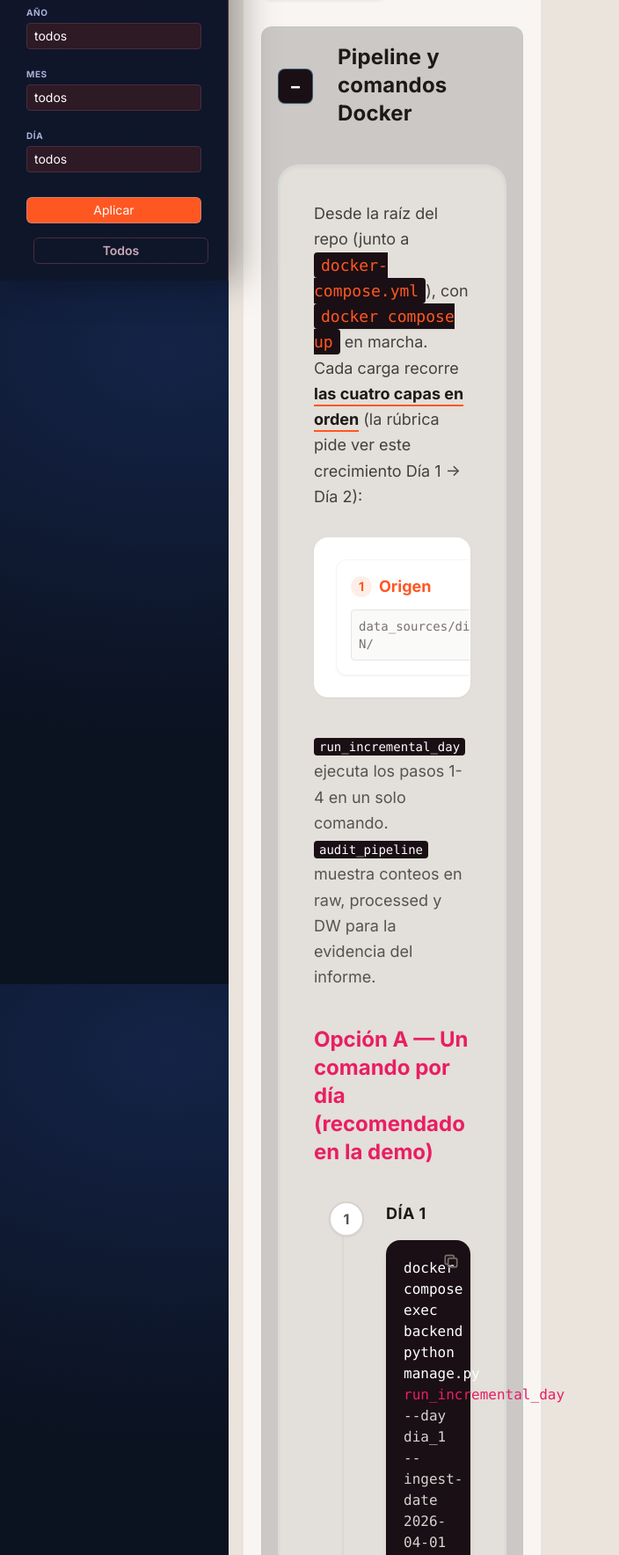
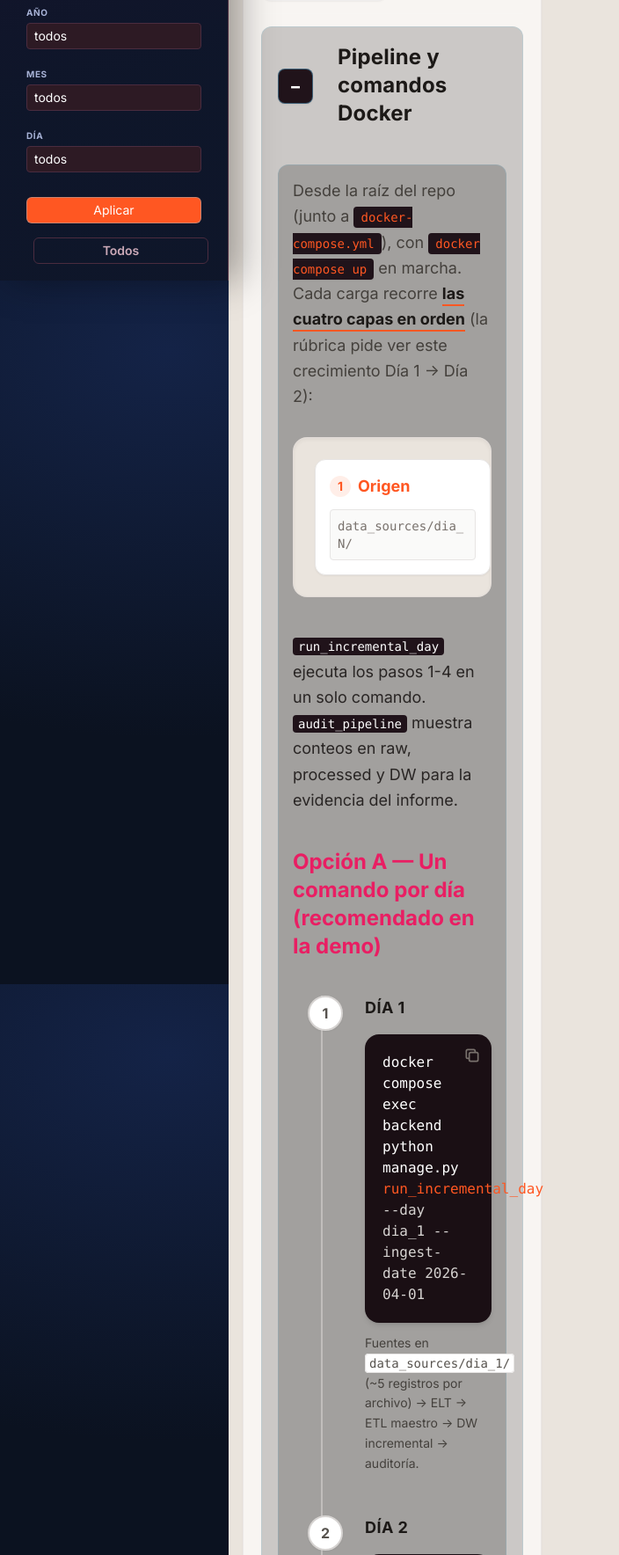
Before and after one commit to Tornadusk/RetailStart, a Django app: page /evidence/ in a window 1280 px wide. Shown: the part 481-2249 px from the top of the page at 88% size, without its empty margins (0-704 px from the left). Run offline with Django 5.2, Linux system fonts and the light colour scheme; data that the repository does not hold is empty; some libraries are stand-ins or nearby versions.

Commit message:
cambios en css

```diff
--- a/backend/templates/core/includes/pipeline_docker_commands.html
+++ b/backend/templates/core/includes/pipeline_docker_commands.html
@@ -4,56 +4,56 @@ data_sources/dia_N -> run_elt_ingest -> raw -> run_etl --append-master -> proces
 -> load_dw --incremental -> Postgres -> audit_pipeline (evidencia).
 Incluida desde analytics, home, evidence y flow.
 {% endcomment %}
-<div class="pipelineCard bg-[#e3dfda] rounded-3xl p-6 md:p-10 mt-2 shadow-inner{% if pipeline_aside %} pipelineCard--aside{% endif %}">
+<div class="pipelineCard mt-2{% if pipeline_aside %} pipelineCard--aside{% endif %}">
 
   <p class="text-lg text-stone-700 mb-8 leading-relaxed">
-    Desde la raíz del repo (junto a <code class="bg-mars-bg text-mars-accent px-2 py-1 rounded shadow-sm">docker-compose.yml</code>), con <code class="bg-mars-bg text-mars-accent px-2 py-1 rounded shadow-sm">docker compose up</code> en marcha.
-    Cada carga recorre <strong class="border-b-2 border-mars-accent pb-0.5 text-stone-900">las cuatro capas en orden</strong> (la rúbrica pide ver este crecimiento Día 1 -> Día 2):
+    Desde la raíz del repo (junto a <code class="bg-[#20131a] text-[#ff5722] px-2 py-1 rounded text-sm shadow-sm">docker-compose.yml</code>), con <code class="bg-[#20131a] text-[#ff5722] px-2 py-1 rounded text-sm shadow-sm">docker compose up</code> en marcha.
+    Cada carga recorre <strong class="border-b-2 border-[#ff5722] pb-0.5 text-stone-900">las cuatro capas en orden</strong> (la rúbrica pide ver este crecimiento Día 1 -> Día 2):
   </p>
 
-  <div class="bg-white rounded-2xl p-6 flex flex-col md:flex-row items-center md:items-stretch gap-4 overflow-x-auto mb-10 shadow-sm border border-white/50">
-    <div class="bg-white rounded-xl shadow-sm p-4 flex-1 min-w-[200px] flex flex-col border border-stone-100">
-      <div class="text-mars-accent font-bold text-lg mb-3 flex items-center">
-        <span class="bg-mars-accent/10 text-mars-accent font-bold w-6 h-6 inline-flex items-center justify-center rounded-full text-sm mr-2">1</span>
+  <div class="bg-[#EAE4DD] rounded-2xl p-6 flex flex-col md:flex-row items-center md:items-stretch gap-4 overflow-x-auto mb-10 shadow-inner border border-stone-300/40">
+    <div class="bg-white rounded-xl shadow-sm p-4 flex-1 min-w-[200px] flex flex-col border border-stone-200">
+      <div class="text-[#ff5722] font-bold text-lg mb-3 flex items-center">
+        <span class="bg-[#ff5722]/10 text-[#ff5722] font-bold w-6 h-6 inline-flex items-center justify-center rounded-full text-sm mr-2">1</span>
         Origen
       </div>
       <div class="bg-stone-50 border border-stone-200 text-stone-500 font-mono text-sm p-2 rounded mt-auto break-all">data_sources/dia_N/</div>
     </div>
 
-    <div class="text-stone-300 font-bold text-2xl flex items-center justify-center rotate-90 md:rotate-0" aria-hidden="true">&#8594;</div>
+    <div class="text-stone-400 font-bold text-2xl flex items-center justify-center rotate-90 md:rotate-0" aria-hidden="true">&#8594;</div>
 
-    <div class="bg-white rounded-xl shadow-sm p-4 flex-1 min-w-[200px] flex flex-col border border-stone-100">
-      <div class="text-mars-accent font-bold text-lg mb-3 flex items-center">
-        <span class="bg-mars-accent/10 text-mars-accent font-bold w-6 h-6 inline-flex items-center justify-center rounded-full text-sm mr-2">2</span>
+    <div class="bg-white rounded-xl shadow-sm p-4 flex-1 min-w-[200px] flex flex-col border border-stone-200">
+      <div class="text-[#ff5722] font-bold text-lg mb-3 flex items-center">
+        <span class="bg-[#ff5722]/10 text-[#ff5722] font-bold w-6 h-6 inline-flex items-center justify-center rounded-full text-sm mr-2">2</span>
         Raw
       </div>
       <div class="bg-stone-50 border border-stone-200 text-stone-500 font-mono text-sm p-2 rounded mt-auto break-all">data_lake/raw/</div>
     </div>
 
-    <div class="text-stone-300 font-bold text-2xl flex items-center justify-center rotate-90 md:rotate-0" aria-hidden="true">&#8594;</div>
+    <div class="text-stone-400 font-bold text-2xl flex items-center justify-center rotate-90 md:rotate-0" aria-hidden="true">&#8594;</div>
 
-    <div class="bg-white rounded-xl shadow-sm p-4 flex-1 min-w-[200px] flex flex-col border border-stone-100">
-      <div class="text-mars-accent font-bold text-lg mb-3 flex items-center">
-        <span class="bg-mars-accent/10 text-mars-accent font-bold w-6 h-6 inline-flex items-center justify-center rounded-full text-sm mr-2">3</span>
+    <div class="bg-white rounded-xl shadow-sm p-4 flex-1 min-w-[200px] flex flex-col border border-stone-200">
+      <div class="text-[#ff5722] font-bold text-lg mb-3 flex items-center">
+        <span class="bg-[#ff5722]/10 text-[#ff5722] font-bold w-6 h-6 inline-flex items-center justify-center rounded-full text-sm mr-2">3</span>
         Processed
       </div>
       <div class="bg-stone-50 border border-stone-200 text-stone-500 font-mono text-sm p-2 rounded mt-auto break-all">processed/maestro</div>
     </div>
 
-    <div class="text-stone-300 font-bold text-2xl flex items-center justify-center rotate-90 md:rotate-0" aria-hidden="true">&#8594;</div>
+    <div class="text-stone-400 font-bold text-2xl flex items-center justify-center rotate-90 md:rotate-0" aria-hidden="true">&#8594;</div>
 
-    <div class="bg-white rounded-xl shadow-sm p-4 flex-1 min-w-[200px] flex flex-col border border-stone-100">
-      <div class="text-mars-accent font-bold text-lg mb-3 flex items-center">
-        <span class="bg-mars-accent/10 text-mars-accent font-bold w-6 h-6 inline-flex items-center justify-center rounded-full text-sm mr-2">4</span>
+    <div class="bg-white rounded-xl shadow-sm p-4 flex-1 min-w-[200px] flex flex-col border border-stone-200">
+      <div class="text-[#ff5722] font-bold text-lg mb-3 flex items-center">
+        <span class="bg-[#ff5722]/10 text-[#ff5722] font-bold w-6 h-6 inline-flex items-center justify-center rounded-full text-sm mr-2">4</span>
         DW
       </div>
       <div class="bg-stone-50 border border-stone-200 text-stone-500 font-mono text-sm p-2 rounded mt-auto break-all">FactVentas (Postgres)</div>
     </div>
   </div>
 
-  <p class="text-stone-600 mb-10 leading-relaxed text-lg">
-    <code class="bg-mars-bg text-white font-mono rounded px-1.5 py-0.5 text-sm">run_incremental_day</code> ejecuta los pasos 1-4 en un solo comando.
-    <code class="bg-mars-bg text-white font-mono rounded px-1.5 py-0.5 text-sm">audit_pipeline</code> muestra conteos en raw, processed y DW para la evidencia del informe.
+  <p class="text-stone-800 mb-10 leading-relaxed text-lg">
+    <code class="bg-[#20131a] text-white font-mono rounded px-1.5 py-0.5 text-sm">run_incremental_day</code> ejecuta los pasos 1-4 en un solo comando.
+    <code class="bg-[#20131a] text-white font-mono rounded px-1.5 py-0.5 text-sm">audit_pipeline</code> muestra conteos en raw, processed y DW para la evidencia del informe.
   </p>
 
   <h4 class="text-mars-secondary font-bold text-2xl mb-10">Opción A — Un comando por día (recomendado en la demo)</h4>
@@ -71,9 +71,9 @@ Incluida desde analytics, home, evidence y flow.
           <span class="copy-msg opacity-0 text-xs text-mars-accent transition-opacity bg-mars-surface px-2 py-1 rounded">¡Copiado!</span>
           <svg class="w-5 h-5 text-stone-500 group-hover/code:text-white transition-colors" fill="none" stroke="currentColor" viewBox="0 0 24 24"><path stroke-linecap="round" stroke-linejoin="round" stroke-width="2" d="M8 16H6a2 2 0 01-2-2V6a2 2 0 012-2h8a2 2 0 012 2v2m-6 12h8a2 2 0 002-2v-8a2 2 0 00-2-2h-8a2 2 0 00-2 2v8a2 2 0 002 2z"></path></svg>
         </div>
-        <span class="text-white">docker compose exec backend python manage.py</span> <span class="text-mars-secondary">run_incremental_day</span> --day dia_1 --ingest-date 2026-04-01
+        <span class="text-white">docker compose exec backend python manage.py</span> <span class="text-[#ff5722]">run_incremental_day</span> --day dia_1 --ingest-date 2026-04-01
       </div>
-      <p class="text-stone-600 leading-relaxed text-sm">
+      <p class="text-stone-700 leading-relaxed text-sm">
         Fuentes en <code class="bg-white border border-stone-200 text-stone-600 font-mono rounded px-1 py-0.5">data_sources/dia_1/</code> (~5 registros por archivo) -> ELT -> ETL maestro -> DW incremental -> auditoría.
       </p>
     </div>
@@ -89,9 +89,9 @@ Incluida desde analytics, home, evidence y flow.
           <span class="copy-msg opacity-0 text-xs text-mars-accent transition-opacity bg-mars-surface px-2 py-1 rounded">¡Copiado!</span>
           <svg class="w-5 h-5 text-stone-500 group-hover/code:text-white transition-colors" fill="none" stroke="currentColor" viewBox="0 0 24 24"><path stroke-linecap="round" stroke-linejoin="round" stroke-width="2" d="M8 16H6a2 2 0 01-2-2V6a2 2 0 012-2h8a2 2 0 012 2v2m-6 12h8a2 2 0 002-2v-8a2 2 0 00-2-2h-8a2 2 0 00-2 2v8a2 2 0 002 2z"></path></svg>
         </div>
-        <span class="text-white">docker compose exec backend python manage.py</span> <span class="text-mars-secondary">run_incremental_day</span> --day dia_2 --ingest-date 2026-04-02
+        <span class="text-white">docker compose exec backend python manage.py</span> <span class="text-[#ff5722]">run_incremental_day</span> --day dia_2 --ingest-date 2026-04-02
       </div>
-      <p class="text-stone-600 leading-relaxed text-sm">
+      <p class="text-stone-700 leading-relaxed text-sm">
         Fuentes en <code class="bg-white border border-stone-200 text-stone-600 font-mono rounded px-1 py-0.5">data_sources/dia_2/</code> -> mismos pasos. <code class="bg-white border border-stone-200 text-stone-600 font-mono rounded px-1 py-0.5">FactVentas</code> crece; el Día 1 se conserva.
       </p>
     </div>
@@ -107,9 +107,9 @@ Incluida desde analytics, home, evidence y flow.
           <span class="copy-msg opacity-0 text-xs text-mars-accent transition-opacity bg-mars-surface px-2 py-1 rounded">¡Copiado!</span>
           <svg class="w-5 h-5 text-stone-500 group-hover/code:text-white transition-colors" fill="none" stroke="currentColor" viewBox="0 0 24 24"><path stroke-linecap="round" stroke-linejoin="round" stroke-width="2" d="M8 16H6a2 2 0 01-2-2V6a2 2 0 012-2h8a2 2 0 012 2v2m-6 12h8a2 2 0 002-2v-8a2 2 0 00-2-2h-8a2 2 0 00-2 2v8a2 2 0 002 2z"></path></svg>
         </div>
-        <span class="text-white">docker compose exec backend python manage.py</span> <span class="text-mars-secondary">audit_pipeline</span>
+        <span class="text-white">docker compose exec backend python manage.py</span> <span class="text-[#ff5722]">audit_pipeline</span>
       </div>
-      <p class="text-stone-600 leading-relaxed text-sm">
+      <p class="text-stone-700 leading-relaxed text-sm">
         Conteos por capa: archivos en <code class="bg-white border border-stone-200 text-stone-600 font-mono rounded px-1 py-0.5">raw/</code>, filas del maestro por fecha, hechos en Postgres por día/mes/año.
         Ejecutar <strong class="text-stone-900">antes y después</strong> de cada día para el informe.
       </p>
@@ -122,7 +122,7 @@ Incluida desde analytics, home, evidence y flow.
   <h4 class="text-stone-800 font-bold text-xl mb-6">Opción B — Paso a paso (mismo flujo, más detalle)</h4>
 
   <div class="mb-10">
-    <p class="text-stone-700 font-bold mb-4 inline-block bg-white px-4 py-1.5 rounded-full text-sm shadow-sm border border-stone-200">Día 1 — datos del 2026-04-01</p>
+    <p class="text-stone-800 font-bold mb-4 inline-block bg-white px-4 py-1.5 rounded-full text-sm shadow-sm border border-stone-200">Día 1 — datos del 2026-04-01</p>
     <div class="space-y-3 pl-4 border-l-2 border-stone-300/60">
       <div class="relative bg-mars-bg text-stone-300 font-mono p-4 rounded-xl overflow-x-auto text-sm border border-mars-border/30 hover:border-mars-border transition-colors cursor-pointer group/code"
            data-cmd="docker compose exec backend python manage.py run_elt_ingest --sources-root /data_sources/dia_1 --ingest-date 2026-04-01"
@@ -131,7 +131,7 @@ Incluida desde analytics, home, evidence y flow.
           <span class="copy-msg opacity-0 text-[10px] text-mars-accent transition-opacity bg-mars-surface px-1.5 py-0.5 rounded">Copiado</span>
           <svg class="w-4 h-4 text-stone-500 group-hover/code:text-white transition-colors" fill="none" stroke="currentColor" viewBox="0 0 24 24"><path stroke-linecap="round" stroke-linejoin="round" stroke-width="2" d="M8 16H6a2 2 0 01-2-2V6a2 2 0 012-2h8a2 2 0 012 2v2m-6 12h8a2 2 0 002-2v-8a2 2 0 00-2-2h-8a2 2 0 00-2 2v8a2 2 0 002 2z"></path></svg>
         </div>
-        <span class="text-white">docker compose exec backend python manage.py</span> <span class="text-mars-accent">run_elt_ingest</span> --sources-root /data_sources/dia_1 --ingest-date 2026-04-01  <span class="text-stone-500"># ELT: origen -> raw</span>
+        <span class="text-white">docker compose exec backend python manage.py</span> <span class="text-[#ff5722]">run_elt_ingest</span> --sources-root /data_sources/dia_1 --ingest-date 2026-04-01  <span class="text-stone-500"># ELT: origen -> raw</span>
       </div>
 
       <div class="relative bg-mars-bg text-stone-300 font-mono p-4 rounded-xl overflow-x-auto text-sm border border-mars-border/30 hover:border-mars-border transition-colors cursor-pointer group/code"
@@ -141,7 +141,7 @@ Incluida desde analytics, home, evidence y flow.
           <span class="copy-msg opacity-0 text-[10px] text-mars-accent transition-opacity bg-mars-surface px-1.5 py-0.5 rounded">Copiado</span>
           <svg class="w-4 h-4 text-stone-500 group-hover/code:text-white transition-colors" fill="none" stroke="currentColor" viewBox="0 0 24 24"><path stroke-linecap="round" stroke-linejoin="round" stroke-width="2" d="M8 16H6a2 2 0 01-2-2V6a2 2 0 012-2h8a2 2 0 012 2v2m-6 12h8a2 2 0 002-2v-8a2 2 0 00-2-2h-8a2 2 0 00-2 2v8a2 2 0 002 2z"></path></svg>
         </div>
-        <span class="text-white">docker compose exec backend python manage.py</span> <span class="text-mars-accent">run_etl</span> --append-master  <span class="text-stone-500"># ETL: raw -> processed (maestro)</span>
+        <span class="text-white">docker compose exec backend python manage.py</span> <span class="text-[#ff5722]">run_etl</span> --append-master  <span class="text-stone-500"># ETL: raw -> processed (maestro)</span>
       </div>
 
       <div class="relative bg-mars-bg text-stone-300 font-mono p-4 rounded-xl overflow-x-auto text-sm border border-mars-border/30 hover:border-mars-border transition-colors cursor-pointer group/code"
@@ -151,7 +151,7 @@ Incluida desde analytics, home, evidence y flow.
           <span class="copy-msg opacity-0 text-[10px] text-mars-accent transition-opacity bg-mars-surface px-1.5 py-0.5 rounded">Copiado</span>
           <svg class="w-4 h-4 text-stone-500 group-hover/code:text-white transition-colors" fill="none" stroke="currentColor" viewBox="0 0 24 24"><path stroke-linecap="round" stroke-linejoin="round" stroke-width="2" d="M8 16H6a2 2 0 01-2-2V6a2 2 0 012-2h8a2 2 0 012 2v2m-6 12h8a2 2 0 002-2v-8a2 2 0 00-2-2h-8a2 2 0 00-2 2v8a2 2 0 002 2z"></path></svg>
         </div>
-        <span class="text-white">docker compose exec backend python manage.py</span> <span class="text-mars-accent">load_dw</span> --incremental --ventas-file maestro  <span class="text-stone-500"># processed -> DW</span>
+        <span class="text-white">docker compose exec backend python manage.py</span> <span class="text-[#ff5722]">load_dw</span> --incremental --ventas-file maestro  <span class="text-stone-500"># processed -> DW</span>
       </div>
 
       <div class="relative bg-mars-bg text-stone-300 font-mono p-4 rounded-xl overflow-x-auto text-sm border border-mars-border/30 hover:border-mars-border transition-colors cursor-pointer group/code"
@@ -161,13 +161,13 @@ Incluida desde analytics, home, evidence y flow.
           <span class="copy-msg opacity-0 text-[10px] text-mars-accent transition-opacity bg-mars-surface px-1.5 py-0.5 rounded">Copiado</span>
           <svg class="w-4 h-4 text-stone-500 group-hover/code:text-white transition-colors" fill="none" stroke="currentColor" viewBox="0 0 24 24"><path stroke-linecap="round" stroke-linejoin="round" stroke-width="2" d="M8 16H6a2 2 0 01-2-2V6a2 2 0 012-2h8a2 2 0 012 2v2m-6 12h8a2 2 0 002-2v-8a2 2 0 00-2-2h-8a2 2 0 00-2 2v8a2 2 0 002 2z"></path></svg>
         </div>
-        <span class="text-white">docker compose exec backend python manage.py</span> <span class="text-mars-secondary">audit_pipeline</span>  <span class="text-stone-500"># evidencia (captura informe)</span>
+        <span class="text-white">docker compose exec backend python manage.py</span> <span class="text-[#ff5722]">audit_pipeline</span>  <span class="text-stone-500"># evidencia (captura informe)</span>
       </div>
     </div>
   </div>
 
   <div class="mb-10">
-    <p class="text-stone-700 font-bold mb-4 inline-block bg-white px-4 py-1.5 rounded-full text-sm shadow-sm border border-stone-200">Día 2 — datos del 2026-04-02</p>
+    <p class="text-stone-800 font-bold mb-4 inline-block bg-white px-4 py-1.5 rounded-full text-sm shadow-sm border border-stone-200">Día 2 — datos del 2026-04-02</p>
     <div class="space-y-3 pl-4 border-l-2 border-stone-300/60">
       <div class="relative bg-mars-bg text-stone-300 font-mono p-4 rounded-xl overflow-x-auto text-sm border border-mars-border/30 hover:border-mars-border transition-colors cursor-pointer group/code"
            data-cmd="docker compose exec backend python manage.py run_elt_ingest --sources-root /data_sources/dia_2 --ingest-date 2026-04-02"
@@ -176,7 +176,7 @@ Incluida desde analytics, home, evidence y flow.
           <span class="copy-msg opacity-0 text-[10px] text-mars-accent transition-opacity bg-mars-surface px-1.5 py-0.5 rounded">Copiado</span>
           <svg class="w-4 h-4 text-stone-500 group-hover/code:text-white transition-colors" fill="none" stroke="currentColor" viewBox="0 0 24 24"><path stroke-linecap="round" stroke-linejoin="round" stroke-width="2" d="M8 16H6a2 2 0 01-2-2V6a2 2 0 012-2h8a2 2 0 012 2v2m-6 12h8a2 2 0 002-2v-8a2 2 0 00-2-2h-8a2 2 0 00-2 2v8a2 2 0 002 2z"></path></svg>
         </div>
-        <span class="text-white">docker compose exec backend python manage.py</span> <span class="text-mars-accent">run_elt_ingest</span> --sources-root /data_sources/dia_2 --ingest-date 2026-04-02  <span class="text-stone-500"># ELT: origen -> raw</span>
+        <span class="text-white">docker compose exec backend python manage.py</span> <span class="text-[#ff5722]">run_elt_ingest</span> --sources-root /data_sources/dia_2 --ingest-date 2026-04-02  <span class="text-stone-500"># ELT: origen -> raw</span>
       </div>
 
       <div class="relative bg-mars-bg text-stone-300 font-mono p-4 rounded-xl overflow-x-auto text-sm border border-mars-border/30 hover:border-mars-border transition-colors cursor-pointer group/code"
@@ -186,7 +186,7 @@ Incluida desde analytics, home, evidence y flow.
           <span class="copy-msg opacity-0 text-[10px] text-mars-accent transition-opacity bg-mars-surface px-1.5 py-0.5 rounded">Copiado</span>
           <svg class="w-4 h-4 text-stone-500 group-hover/code:text-white transition-colors" fill="none" stroke="currentColor" viewBox="0 0 24 24"><path stroke-linecap="round" stroke-linejoin="round" stroke-width="2" d="M8 16H6a2 2 0 01-2-2V6a2 2 0 012-2h8a2 2 0 012 2v2m-6 12h8a2 2 0 002-2v-8a2 2 0 00-2-2h-8a2 2 0 00-2 2v8a2 2 0 002 2z"></path></svg>
         </div>
-        <span class="text-white">docker compose exec backend python manage.py</span> <span class="text-mars-accent">run_etl</span> --append-master  <span class="text-stone-500"># ETL: raw -> processed (maestro)</span>
+        <span class="text-white">docker compose exec backend python manage.py</span> <span class="text-[#ff5722]">run_etl</span> --append-master  <span class="text-stone-500"># ETL: raw -> processed (maestro)</span>
       </div>
 
       <div class="relative bg-mars-bg text-stone-300 font-mono p-4 rounded-xl overflow-x-auto text-sm border border-mars-border/30 hover:border-mars-border transition-colors cursor-pointer group/code"
@@ -196,7 +196,7 @@ Incluida desde analytics, home, evidence y flow.
           <span class="copy-msg opacity-0 text-[10px] text-mars-accent transition-opacity bg-mars-surface px-1.5 py-0.5 rounded">Copiado</span>
           <svg class="w-4 h-4 text-stone-500 group-hover/code:text-white transition-colors" fill="none" stroke="currentColor" viewBox="0 0 24 24"><path stroke-linecap="round" stroke-linejoin="round" stroke-width="2" d="M8 16H6a2 2 0 01-2-2V6a2 2 0 012-2h8a2 2 0 012 2v2m-6 12h8a2 2 0 002-2v-8a2 2 0 00-2-2h-8a2 2 0 00-2 2v8a2 2 0 002 2z"></path></svg>
         </div>
-        <span class="text-white">docker compose exec backend python manage.py</span> <span class="text-mars-accent">load_dw</span> --incremental --ventas-file maestro  <span class="text-stone-500"># processed -> DW</span>
+        <span class="text-white">docker compose exec backend python manage.py</span> <span class="text-[#ff5722]">load_dw</span> --incremental --ventas-file maestro  <span class="text-stone-500"># processed -> DW</span>
       </div>
 
       <div class="relative bg-mars-bg text-stone-300 font-mono p-4 rounded-xl overflow-x-auto text-sm border border-mars-border/30 hover:border-mars-border transition-colors cursor-pointer group/code"
@@ -206,7 +206,7 @@ Incluida desde analytics, home, evidence y flow.
           <span class="copy-msg opacity-0 text-[10px] text-mars-accent transition-opacity bg-mars-surface px-1.5 py-0.5 rounded">Copiado</span>
           <svg class="w-4 h-4 text-stone-500 group-hover/code:text-white transition-colors" fill="none" stroke="currentColor" viewBox="0 0 24 24"><path stroke-linecap="round" stroke-linejoin="round" stroke-width="2" d="M8 16H6a2 2 0 01-2-2V6a2 2 0 012-2h8a2 2 0 012 2v2m-6 12h8a2 2 0 002-2v-8a2 2 0 00-2-2h-8a2 2 0 00-2 2v8a2 2 0 002 2z"></path></svg>
         </div>
-        <span class="text-white">docker compose exec backend python manage.py</span> <span class="text-mars-secondary">audit_pipeline</span>  <span class="text-stone-500"># evidencia (captura informe)</span>
+        <span class="text-white">docker compose exec backend python manage.py</span> <span class="text-[#ff5722]">audit_pipeline</span>  <span class="text-stone-500"># evidencia (captura informe)</span>
       </div>
     </div>
   </div>
@@ -220,19 +220,19 @@ Incluida desde analytics, home, evidence y flow.
         <span class="copy-msg opacity-0 text-[10px] text-mars-accent transition-opacity bg-mars-surface px-1.5 py-0.5 rounded">Copiado</span>
         <svg class="w-4 h-4 text-stone-500 group-hover/code:text-white transition-colors" fill="none" stroke="currentColor" viewBox="0 0 24 24"><path stroke-linecap="round" stroke-linejoin="round" stroke-width="2" d="M8 16H6a2 2 0 01-2-2V6a2 2 0 012-2h8a2 2 0 012 2v2m-6 12h8a2 2 0 002-2v-8a2 2 0 00-2-2h-8a2 2 0 00-2 2v8a2 2 0 002 2z"></path></svg>
       </div>
-      <span class="text-white">docker compose exec backend python manage.py</span> <span class="text-mars-accent">analyze_dw</span>  <span class="text-stone-500"># PNG en processed/evidence/</span>
+      <span class="text-white">docker compose exec backend python manage.py</span> <span class="text-[#ff5722]">analyze_dw</span>  <span class="text-stone-500"># PNG en processed/evidence/</span>
     </div>
   </div>
 
   <div class="bg-white p-5 rounded-2xl border border-stone-200 shadow-sm">
-    <p class="text-stone-500 text-sm mb-2"><strong>Rutas en el proyecto:</strong></p>
+    <p class="text-stone-700 text-sm mb-2"><strong>Rutas en el proyecto:</strong></p>
     <div class="flex flex-wrap gap-2">
-      <code class="text-stone-600 bg-stone-50 border border-stone-200 px-2 py-1 rounded">data_sources/dia_1/</code>
-      <code class="text-stone-600 bg-stone-50 border border-stone-200 px-2 py-1 rounded">data_sources/dia_2/</code>
-      <code class="text-stone-600 bg-stone-50 border border-stone-200 px-2 py-1 rounded">data_lake/raw/</code>
-      <code class="text-stone-600 bg-stone-50 border border-stone-200 px-2 py-1 rounded">data_lake/processed/ventas_unificadas_maestro.csv</code>
-      <span class="text-stone-500 text-sm self-center">Postgres</span>
-      <code class="text-stone-600 bg-stone-50 border border-stone-200 px-2 py-1 rounded">FactVentas</code>
+      <code class="text-stone-600 bg-stone-50 border border-stone-200 px-2 py-1 rounded shadow-sm">data_sources/dia_1/</code>
+      <code class="text-stone-600 bg-stone-50 border border-stone-200 px-2 py-1 rounded shadow-sm">data_sources/dia_2/</code>
+      <code class="text-stone-600 bg-stone-50 border border-stone-200 px-2 py-1 rounded shadow-sm">data_lake/raw/</code>
+      <code class="text-stone-600 bg-stone-50 border border-stone-200 px-2 py-1 rounded shadow-sm">data_lake/processed/ventas_unificadas_maestro.csv</code>
+      <span class="text-stone-600 font-bold text-sm self-center">Postgres</span>
+      <code class="text-stone-600 bg-stone-50 border border-stone-200 px-2 py-1 rounded shadow-sm">FactVentas</code>
     </div>
   </div>
 </div>
--- a/backend/templates/core/includes/pipeline_docker_commands_collapsible.html
+++ b/backend/templates/core/includes/pipeline_docker_commands_collapsible.html
@@ -3,14 +3,14 @@ Comandos Docker en bloque plegable (+ / ^') con estado en localStorage (misma lg
 Uso desde otras plantillas: include con storage_key (obligatorio), opcional wrap_card, pipeline_aside, default_open, heading.
 {% endcomment %}
 <details
-  class="analyticsCollapsible{% if wrap_card %} bg-transparent mt-4{% else %} bg-transparent mt-3{% endif %}"
+  class="analyticsCollapsible{% if wrap_card %} bg-[#F8F5F2] border border-stone-300/40 rounded-xl shadow-sm p-5 mt-4{% else %} mt-3{% endif %}"
   id="collapsible-pipeline-{{ storage_key }}"
   data-storage-key="{{ storage_key }}"
   data-default-open="{% if default_open == 'true' %}true{% else %}false{% endif %}"
   {% if default_open == 'true' %}open{% endif %}
 >
   <summary class="analyticsCollapsible__summary flex items-center cursor-pointer mb-6 group">
-    <span class="analyticsCollapsible__toggle bg-mars-bg text-white w-10 h-10 flex items-center justify-center rounded-lg mr-4 shadow-sm group-hover:bg-mars-surface transition-colors" aria-hidden="true"></span>
+    <span class="analyticsCollapsible__toggle bg-[#20131a] text-white w-10 h-10 flex items-center justify-center rounded-lg mr-4 shadow-sm group-hover:bg-mars-surface transition-colors" aria-hidden="true"></span>
     <h2 class="analyticsCollapsible__heading text-2xl font-bold text-stone-900 m-0">{% if heading %}{{ heading }}{% else %}Pipeline y comandos Docker{% endif %}</h2>
   </summary>
   <div class="analyticsCollapsible__body">
```
